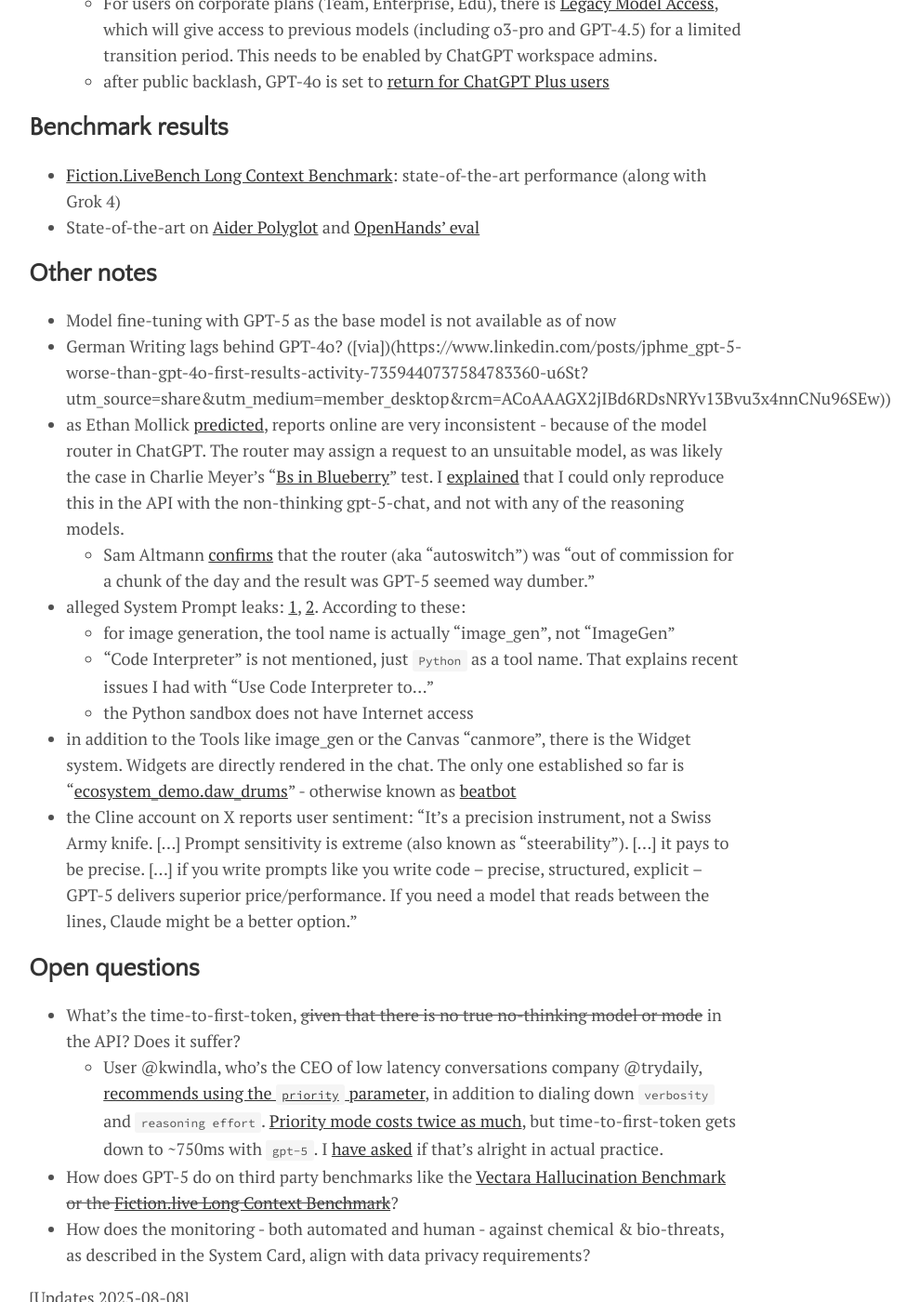
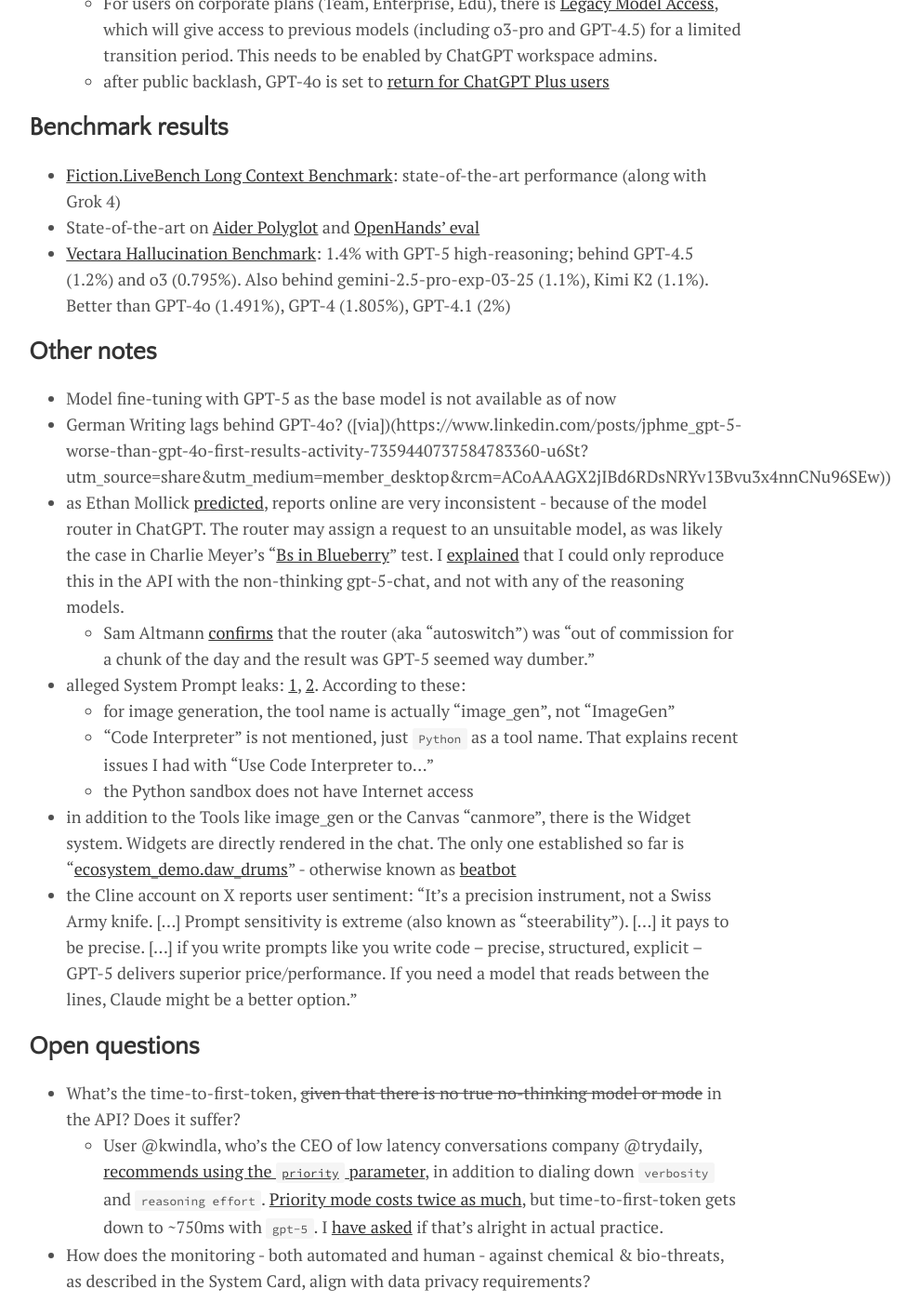
Before and after one commit to ndurner/ndurner.github.io, a Jekyll site: the page built from _posts/2025-08-07-openai-gpt-5.md, in a window 1280 px wide and 1400 px high, scrolled down 2952 px. Shown: the whole window at 93% size, without its empty margins (225-1214 px from the left). Built offline with Jekyll 4.4.1, drawn with Linux system fonts in a browser that asks for light colours; some of the changed text lies outside the part shown.

Commit message:
+ vectara

```diff
--- a/_posts/2025-08-07-openai-gpt-5.md
+++ b/_posts/2025-08-07-openai-gpt-5.md
@@ -13,7 +13,7 @@
 
 ## Prerelease: Horizon Alpha/Beta
 These pre-release models showed two particularities in my testing:
-* gender bias like [GPT-4.1](_openai-api-gpt-4.1): When asking to assign names to term as [highlighted in the Stanford AI Index](stanford-ai-index), Horizon Alpha and Beta both showed this bias - which I haven't seen with GPT-4o. GPT-5 with minimal reasoning effort (see below) shows this bias, with medium effort it does the alternation.
+* gender bias like [GPT-4.1](_openai-api-gpt-4.1): When asking to assign names to terms as [highlighted in the Stanford AI Index](stanford-ai-index), Horizon Alpha and Beta both showed this bias - which I haven't seen with GPT-4o. GPT-5 with minimal reasoning effort (see below) shows this bias, with medium effort it does the alternation.
 * thinking & deliberating on the solution *within* the comments of source code they produced - leading to a lot of non-helpful clutter in the comments
 
 OpenRouter confirms that both models were [early checkpoints of the GPT-5 family](https://www.linkedin.com/posts/openrouter_excited-to-launch-gpt-5-on-openrouter-let-activity-7359290990014185472-5m7r?utm_source=share&utm_medium=member_desktop&rcm=ACoAAAGX2jIBd6RDsNRYv13Bvu3x4nnCNu96SEw).
@@ -69,6 +69,7 @@
 ## Benchmark results
 * [Fiction.LiveBench Long Context Benchmark](https://fiction.live/stories/Fiction-liveBench-August-8-2025/oQdzQvKHw8JyXbN87): state-of-the-art performance (along with Grok 4)
 * State-of-the-art on [Aider Polyglot](https://openai.com/index/introducing-gpt-5-for-developers/) and [OpenHands' eval](https://x.com/allhands_ai/status/1953883039768989739)
+* [Vectara Hallucination Benchmark](https://huggingface.co/spaces/vectara/leaderboard): 1.4% with GPT-5 high-reasoning; behind GPT-4.5 (1.2%) and o3 (0.795%). Also behind gemini-2.5-pro-exp-03-25 (1.1%), Kimi K2 (1.1%). Better than GPT-4o (1.491%), GPT-4 (1.805%), GPT-4.1 (2%)
 
 ## Other notes
 * Model fine-tuning with GPT-5 as the base model is not available as of now
@@ -85,7 +86,6 @@
 ## Open questions
 * What's the time-to-first-token, ~~given that there is no true no-thinking model or mode~~ in the API? Does it suffer?
     * User @kwindla, who's the CEO of low latency conversations company @trydaily, [recommends using the `priority` parameter](https://x.com/kwindla/status/1953868672470331423), in addition to dialing down `verbosity` and `reasoning effort`. [Priority mode costs twice as much](https://x.com/kwindla/status/1953890223630561778), but time-to-first-token gets down to ~750ms with `gpt-5`. I [have asked](https://x.com/ndurner/status/1954102340304195705) if that's alright in actual practice.
-* How does GPT-5 do on third party benchmarks like the [Vectara Hallucination Benchmark](hallucination-benchmark) ~~or the [Fiction.live Long Context Benchmark](https://fiction.live/stories/Fiction-liveBench-July-25-2025/oQdzQvKHw8JyXbN87)~~?
 * How does the monitoring - both automated and human - against chemical & bio-threats, as described in the System Card, align with data privacy requirements?
 
 [Updates 2025-08-08]
```
Also changed, not shown: other parts of _posts/2025-08-07-openai-gpt-5.md (+1 -0 lines).
